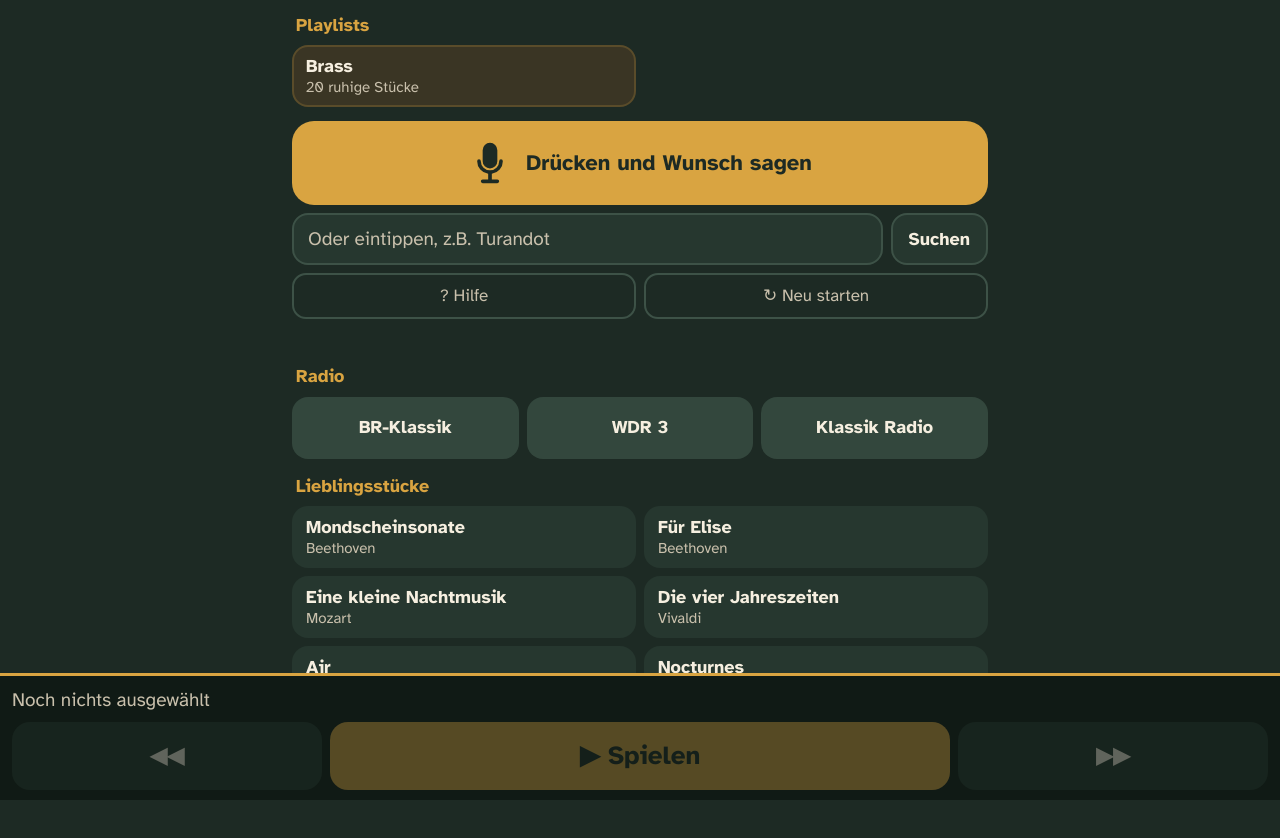
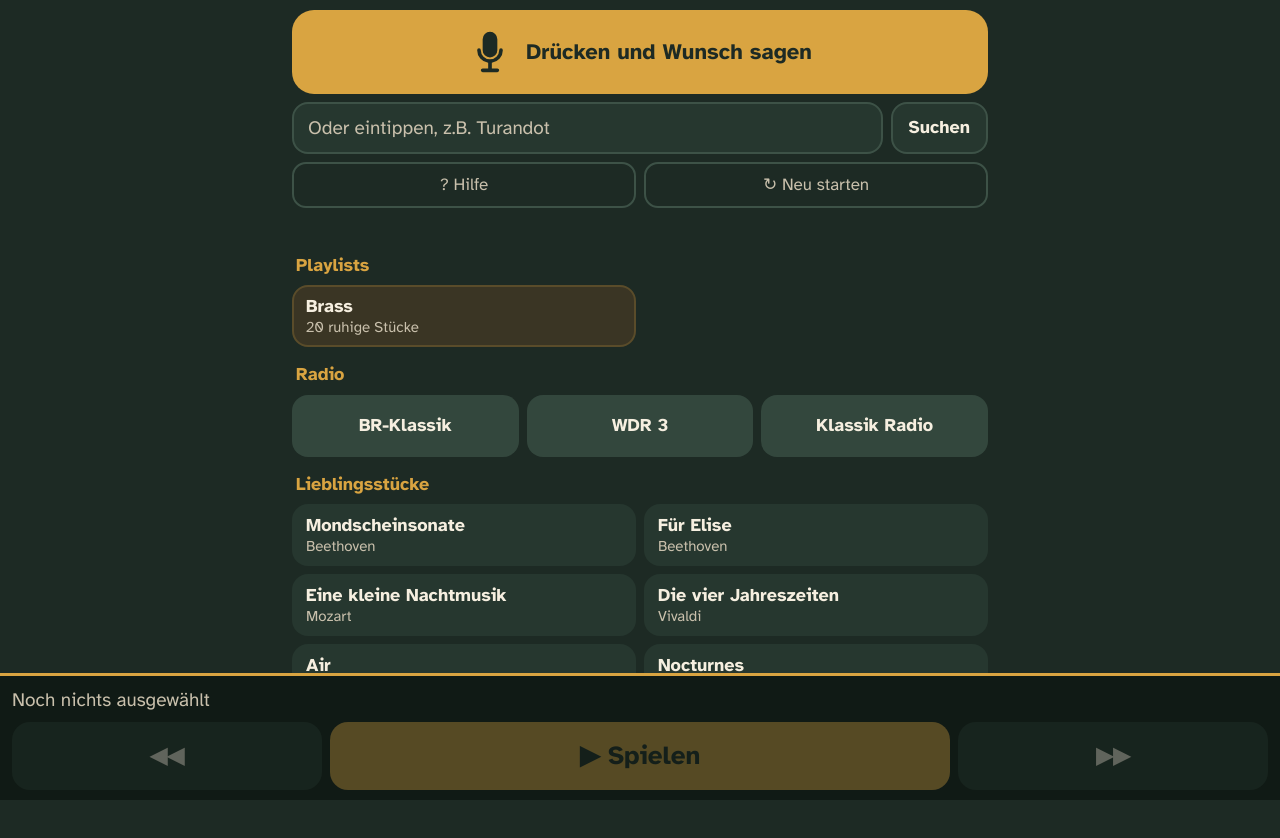
Before and after one commit to Timwien/klassik, a plain HTML site: page index.html in a window 1280 px wide. Drawn offline with Linux system fonts and the light colour scheme.

Commit message:
Playlists über „Zuletzt gehört“ statt ganz oben
Co-Authored-By: Claude Opus 5.5 <noreply@anthropic.com>

```diff
--- a/index.html
+++ b/index.html
@@ -49,7 +49,6 @@ h2{font-size:18px;font-weight:700;margin:16px 4px 8px;color:var(--brass)}
 .hide{display:none}
 .tools{display:grid;grid-template-columns:repeat(2,minmax(0,1fr));gap:8px;margin-top:8px}
 .helpbtn{display:block;width:100%;height:46px;border-radius:14px;background:transparent;border:2px solid #3d5247;font-size:17px;color:var(--soft)}
-h2.first{margin-top:4px}
 .list{background:#3a3524;border-color:#5a4c2a}
 .help{position:fixed;inset:0;z-index:8;overflow-y:auto;background:var(--bg);
   padding:calc(env(safe-area-inset-top) + 16px) 18px calc(env(safe-area-inset-bottom) + 24px)}
@@ -84,9 +83,7 @@ h2.first{margin-top:4px}
 </head>
 <body>
 
-<h2 class="first">Playlists</h2>
-<div class="grid" id="lists"></div>
-<button class="mic" style="margin-top:14px" id="mic" aria-label="Sprechen">
+<button class="mic" id="mic" aria-label="Sprechen">
   <svg viewBox="0 0 24 24" fill="currentColor" aria-hidden="true"><path d="M12 15a4 4 0 0 0 4-4V5a4 4 0 0 0-8 0v6a4 4 0 0 0 4 4Zm7-4a1 1 0 1 0-2 0 5 5 0 0 1-10 0 1 1 0 1 0-2 0 7 7 0 0 0 6 6.92V21H8a1 1 0 1 0 0 2h8a1 1 0 1 0 0-2h-3v-3.08A7 7 0 0 0 19 11Z"/></svg>
   <span id="micText">Drücken und Wunsch sagen</span>
 </button>
@@ -101,6 +98,8 @@ h2.first{margin-top:4px}
 <div class="heard" id="heard"></div>
 
 <div id="altBox" class="hide"><h2>Andere Aufnahmen</h2><div class="grid" id="alts"></div></div>
+<h2>Playlists</h2>
+<div class="grid" id="lists"></div>
 <div id="recentBox" class="hide"><h2>Zuletzt gehört</h2><div class="grid" id="recent"></div></div>
 
 <h2>Radio</h2>
```
